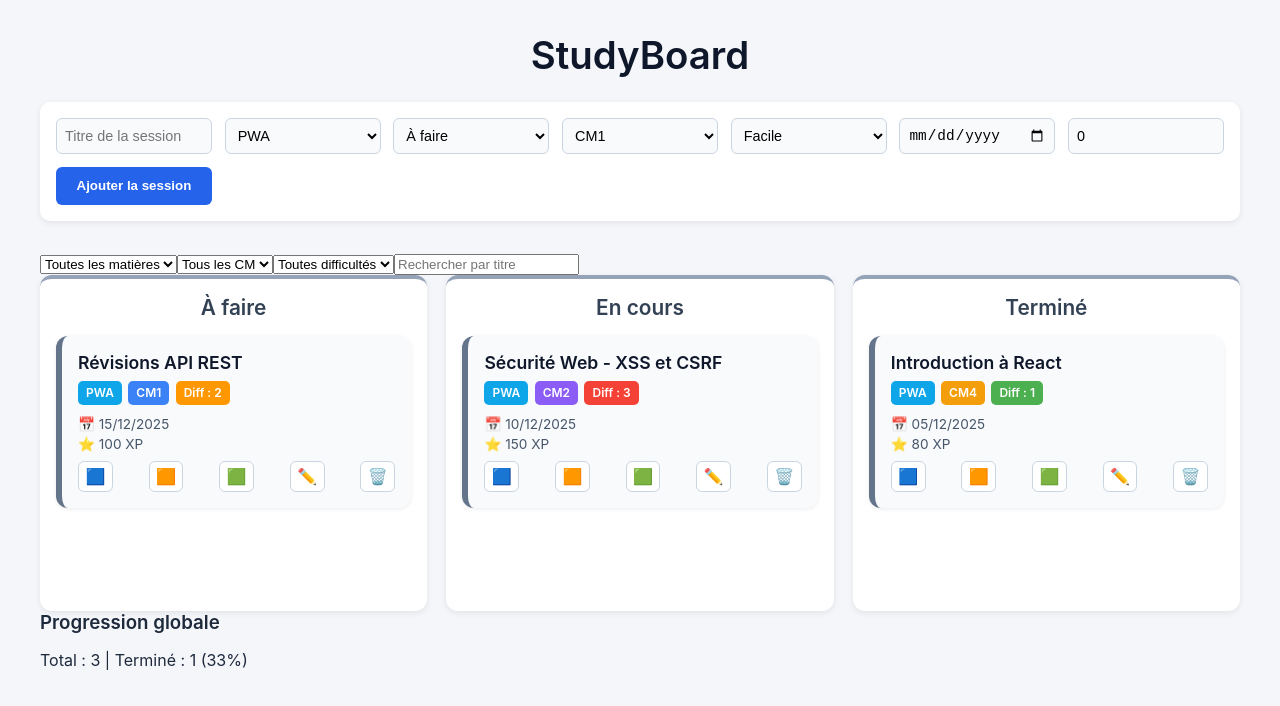
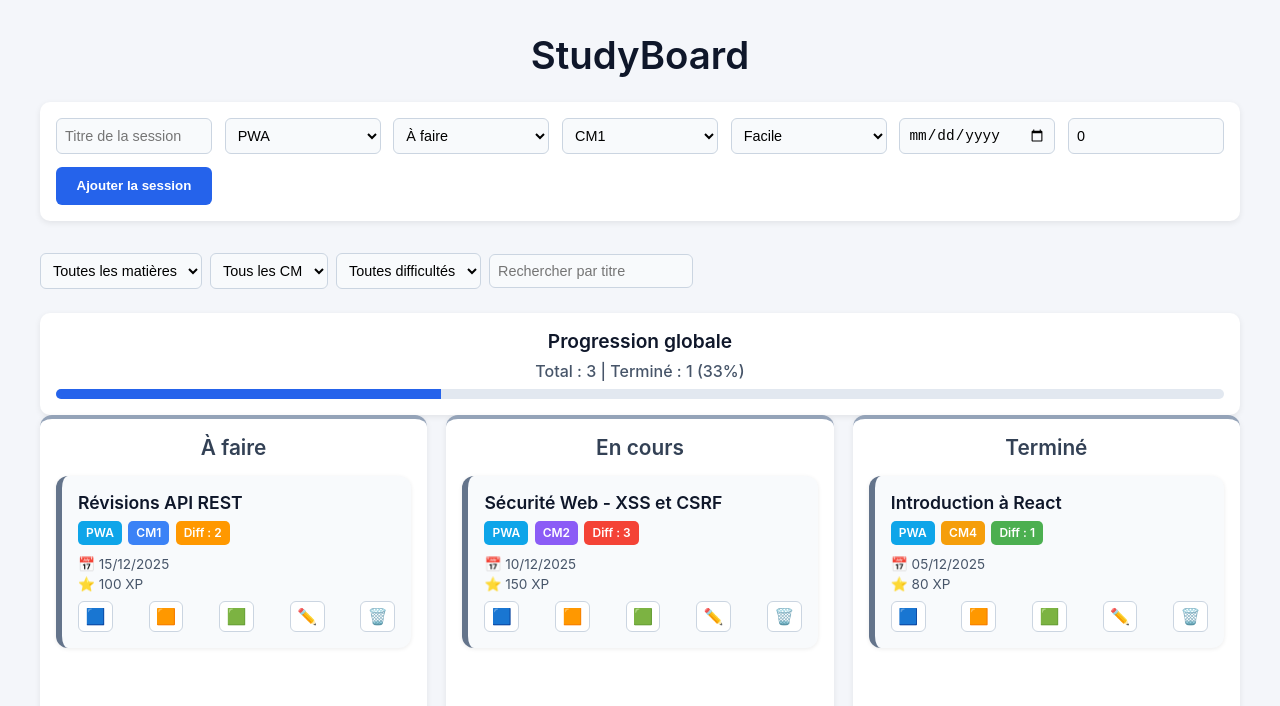
Before and after one commit to samy147/StudyBoard, a React (Vite) app in the folder frontend/: page / in a window 1280 px wide. Shown: the top 706 px of the page. Built offline with nearby package versions, Linux system fonts and the light colour scheme.

Commit message:
Amelioration: barre de progression + filtres

```diff
--- a/frontend/src/App.css
+++ b/frontend/src/App.css
@@ -195,3 +195,51 @@ h1, h2, h3 {
     grid-template-columns: 1fr;
   }
 }
+
+.stats-panel {
+  background: #ffffff;
+  padding: 1rem;
+  border-radius: 10px;
+  margin-top: 1.5rem;
+  box-shadow: 0 2px 6px rgba(0,0,0,0.08);
+  text-align: center;
+}
+
+.stats-panel h3 {
+  font-size: 1.2rem;
+  margin-bottom: 0.5rem;
+  color: #0f172a;
+}
+
+.stats-panel p {
+  margin: 0.3rem 0;
+  color: #475569;
+  font-weight: 500;
+}
+
+.stats-progress-bar {
+  height: 10px;
+  border-radius: 6px;
+  background: #e2e8f0;
+  overflow: hidden;
+  margin-top: 0.5rem;
+}
+
+.stats-progress-fill {
+  height: 100%;
+  background: #2563eb;
+  transition: width 0.3s;
+}
+
+/* ============================
+  FILTRES
+============================ */
+.studyboard > div > input,
+.studyboard > div > select {
+    padding: 0.5rem;
+    border: 1px solid #cbd5e1;
+    border-radius: 6px;
+    background: #f8fafc;
+    font-size: 0.9rem;
+    margin-right: 0.5rem; /* un petit espace entre eux */
+}
--- a/frontend/src/components/AddSessionForm.jsx
+++ b/frontend/src/components/AddSessionForm.jsx
@@ -30,6 +30,10 @@ export default function AddSessionForm({ onAdd }) {
 
         //réinitialiser les champs du formulaire pour le prochain ajout
         setTitle("");
+        setSubject(SUBJECTS[0])
+        setStatus("todo")
+        setCm(CMS[0])
+        setDifficulty(1);
         setDueDate("");
         setXp(0);
     };
--- a/frontend/src/components/Board.jsx
+++ b/frontend/src/components/Board.jsx
@@ -93,6 +93,7 @@ export default function Board() {
                 />
             </div>
 
+            <StatsPanel sessions={filteredSessions} />
             {/* Grille contnant les colonnes */}
             <div className="studyboard-columns">
                 {columns.map((col) => (
@@ -101,14 +102,13 @@ export default function Board() {
                         label={labels[col]}
                         status={col}
                         //filtrer les sessions selon leur "status"
-                        sessions={sessions.filter((s) => s.status == col)}
+                        sessions={filteredSessions.filter((s) => s.status == col)}
                         onDelete={handleDeleteSession}
                         onStatusChange={handleChangeStatus}
                         onEdit={handleEditSession}
                     />
                 ))}
             </div>
-            <StatsPanel sessions={filteredSessions} />
         </div>
     );
 }
--- a/frontend/src/components/StatsPanel.jsx
+++ b/frontend/src/components/StatsPanel.jsx
@@ -1,11 +1,15 @@
 export default function StatsPanel({ sessions}){
     const total = sessions.length;
     const done = sessions.filter(s => s.status === "done").length;
+    const progressPercent = total ? Math.round((done / total) * 100) : 0;
 
     return (
         <div className="stats-panel">
             <h3>Progression globale</h3>
-            <p>Total : {total} | Terminé : {done} ({total ? Math.round((done / total) * 100) : 0}%)</p>
+            <p>Total : {total} | Terminé : {done} ({progressPercent}%)</p>
+            <div className="stats-progress-bar">
+                <div className="stats-progress-fill" style={{ width: `${progressPercent}%` }}></div>
+            </div>
         </div>
     )
 }
```
Also changed, not shown: frontend/src/components/sortie.txt (deleted).
